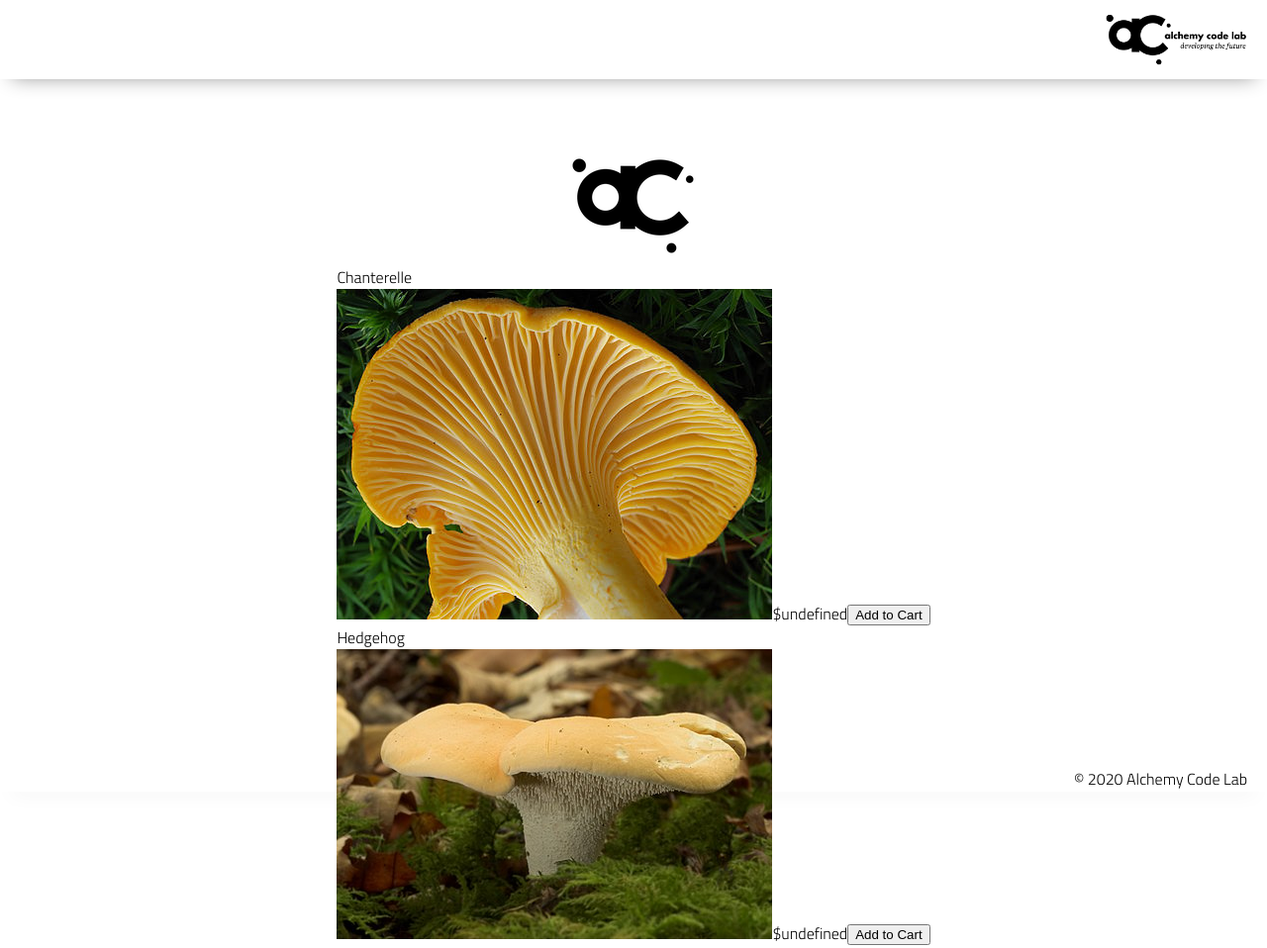
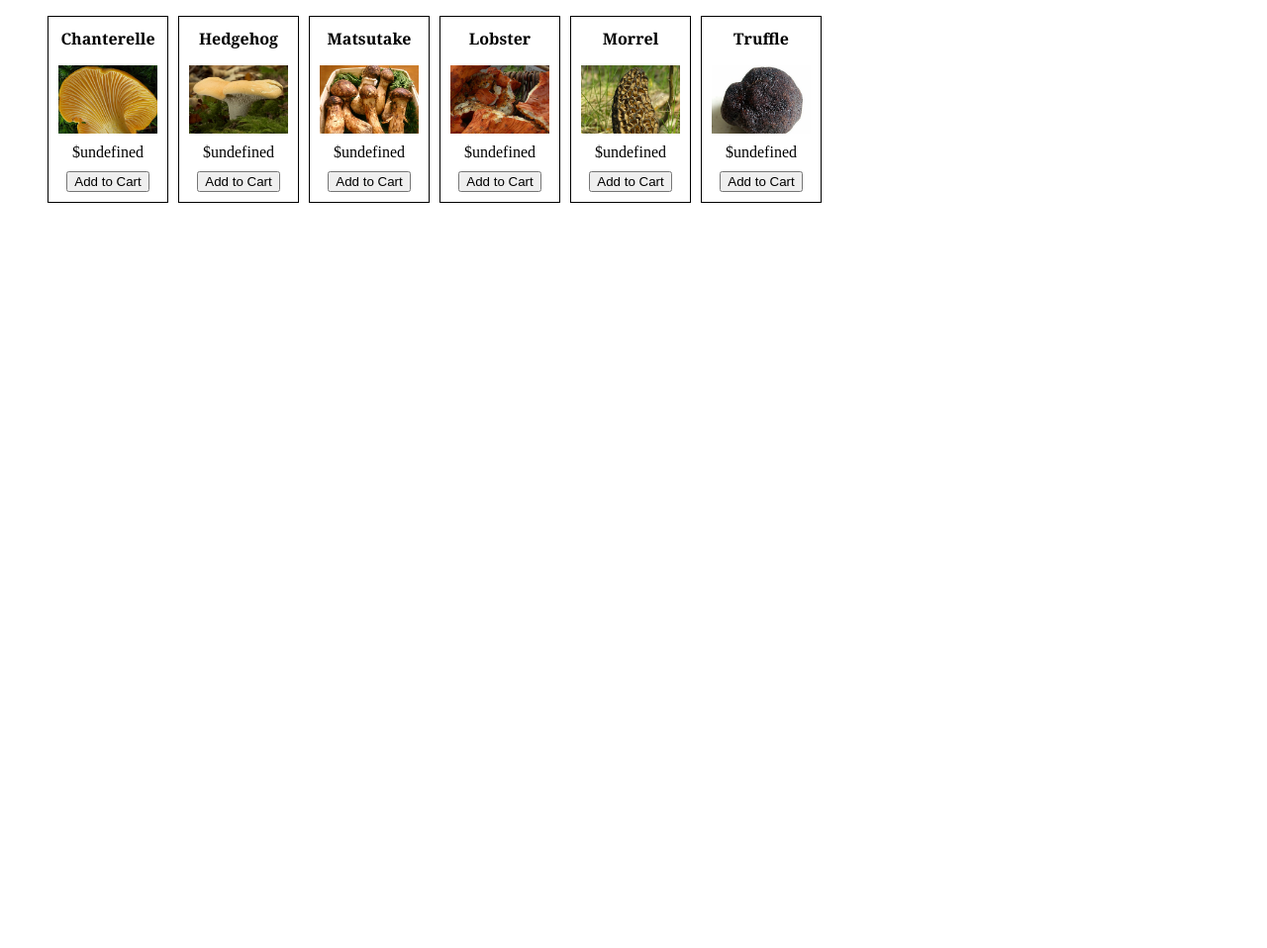
Before and after one commit to satyadvaya/lab-06-e-commerce-site, a plain HTML site: page index.html in a window 1280 px wide. Shown: the top 958 px of the page at 99% size. After the commit the page ends 800 px from the top, so only its background shows below. Drawn offline with Linux system fonts and the light colour scheme.

Commit message:
resized and replaced image files, added CSS

```diff
--- a/app.js
+++ b/app.js
@@ -1,7 +1,13 @@
 // import functions and grab DOM elements
 import mushrooms from './mushrooms.js';
 import { renderMushroom } from './render-mushroom.js';
-console.log(mushrooms);
+
+const mushroomsUl = document.getElementById('mushrooms');
+
+for (let mushroom of mushrooms) {
+    const mushroomLi = renderMushroom(mushroom);
+    mushroomsUl.appendChild(mushroomLi);
+}
 
 // initialize state
 
@@ -9,10 +15,3 @@ console.log(mushrooms);
   // get user input
   // use user input to update state
   // update DOM to reflect the new state
-
-const mushroomsUl = document.getElementById('mushrooms');
-
-for (let mushroom of mushrooms) {
-    const mushroomLi = renderMushroom(mushroom);
-    mushroomsUl.appendChild(mushroomLi);
-}
--- a/index.html
+++ b/index.html
@@ -6,28 +6,28 @@
     <meta name="viewport" content="width=device-width, initial-scale=1.0">
     <meta http-equiv="X-UA-Compatible" content="ie=edge">
     <link href="https://fonts.googleapis.com/css2?family=Titillium+Web:wght@300&display=swap" rel="stylesheet">
-    <link rel="stylesheet" href="./styles/reset.css">
-    <link rel="stylesheet" href="./styles/style.css">
+    <!-- <link rel="stylesheet" href="./styles/reset.css">
+    <link rel="stylesheet" href="./styles/style.css"> -->
     <link rel="stylesheet" href="./styles/home.css">
     <title>Document</title>
 </head>
 
 <body>
     <header>
-        <div class="gutter-right logo">
+        <!-- <div class="gutter-right logo">
             <img src="assets/big-logo.png" />
-        </div>
+        </div> -->
     </header>
     <main>
         <section class="main-section">
-            <img class="main-logo" src="./assets/alchemy-logo.png" />
+            <!-- <img class="main-logo" src="./assets/alchemy-logo.png" /> -->
             <ul id="mushrooms">
             </ul>
         </section>
     </main>
-    <footer>
+    <!-- <footer>
         <div class="copy gutter-right">&copy; 2020 Alchemy Code Lab</div>
-    </footer>
+    </footer> -->
 
     <script type="module" src="./app.js"></script>
 </body>
--- a/mushrooms.js
+++ b/mushrooms.js
@@ -1,7 +1,7 @@
 const chanterelle = {
     id: 'chanterelle',
     name: 'Chanterelle',
-    image: 'chanterelle.jpeg',
+    image: 'chanterelle.png',
     description: 'Orange, yellow, or white',
     category: 'fruity aroma',
     price: 18
@@ -10,7 +10,7 @@ const chanterelle = {
 const hedgehog = {
     id: 'hedgehog',
     name: 'Hedgehog',
-    image: 'hedgehog.jpeg',
+    image: 'hedgehog.png',
     description: 'Yellow, orange, or brown',
     category: 'pleasant aroma',
     price: 27
@@ -19,7 +19,7 @@ const hedgehog = {
 const matsutake = {
     id: 'matsutake',
     name: 'Matsutake',
-    image: 'matsutake.jpeg',
+    image: 'matsutake.png',
     description: 'Brownish-yellow',
     category: 'spicy aroma',
     price: 36
@@ -28,7 +28,7 @@ const matsutake = {
 const lobster = {
     id: 'lobster',
     name: 'Lobster',
-    image: 'lobster.jpeg',
+    image: 'lobster.png',
     description: 'Red or orange',
     category: 'Seafood-like aroma',
     price: 24
@@ -37,7 +37,7 @@ const lobster = {
 const morrel = {
     id: 'morrel',
     name: 'Morrel',
-    image: 'morrel.jpeg',
+    image: 'morrel.png',
     description: 'Brownish-orange',
     category: 'Earthy aroma',
     price: 30
@@ -47,7 +47,7 @@ const morrel = {
 const truffle = {
     id: 'truffle',
     name: 'Truffle',
-    image: 'truffle.jpeg',
+    image: 'truffle.png',
     description: 'White or black',
     category: 'Musky aroma',
     price: 33
--- a/render-mushroom.js
+++ b/render-mushroom.js
@@ -1,5 +1,6 @@
 export function renderMushroom(mushroom) {
     const mushroomLi = document.createElement('li');
+
     const mushroomH3 = document.createElement('h3');
     mushroomH3.textContent = mushroom.name;
 
@@ -7,11 +8,11 @@ export function renderMushroom(mushroom) {
     mushroomImg.src = `./assets/${mushroom.image}`;
     mushroomImg.alt = mushroom.name;
 
+    const button = document.createElement('button');
+    button.textContent = 'Add to Cart';
+
     const mushroomSpan = document.createElement('span');
     mushroomSpan.textContent = `$${mushroomSpan.price}`;
-
-    const button = document.createElement('button');
-    button.textContent = 'Add to Cart';
 
     mushroomLi.appendChild(mushroomH3);
     mushroomLi.appendChild(mushroomImg);
--- a/styles/home.css
+++ b/styles/home.css
@@ -1 +1,33 @@
 /* add home page styles here */
+#mushrooms {
+    display: flex;
+    flex-wrap: wrap;
+}
+
+#mushrooms li {
+    width: 100px;
+    border: 1px solid black;
+    padding: 10px;
+    margin-right: 10px;
+    list-style-type: none;
+    text-align: center;
+}
+
+#mushrooms li h3 {
+    font-family: Georgia, 'Times New Roman', Times, serif;
+    font-size: 1rem;
+    font-weight: bold;
+}
+
+#mushrooms li img {
+    width: 100px;
+}
+
+#mushrooms h3 {
+    margin-top: 1px;
+}
+
+#mushrooms img, span {
+     display: block;
+     padding-bottom: 10px;
+}
--- a/styles/reset.css
+++ b/styles/reset.css
@@ -3,7 +3,7 @@
    v2.0 | 20110126
    License: none (public domain)
 */
-
+/*
 *{
     box-sizing: border-box;
 }
@@ -36,4 +36,4 @@ time, mark, audio, video {
 
 ol, ul {
 	list-style: none;
-}
+} */
--- a/styles/style.css
+++ b/styles/style.css
@@ -1,5 +1,5 @@
 
-body {
+/* body { */
     /* https://coolors.co/generate and click export -> scss to get the colors to copy and paste below*/
     /* --color1: hsla(349, 69%, 76%, 1);
     --color2: hsla(207, 67%, 44%, 1);
@@ -12,7 +12,7 @@ body {
     --color3: hsla(315, 37%, 86%, 1);
     --color4: hsla(45, 73%, 98%, 1);
     --color5: hsla(224, 40%, 79%, 1); */
-
+/*
     --header-height: 80px;
     --shadow: 0px 10px 20px -12px rgba(0,0,0,0.45);
     --gutter: 30px;
@@ -110,4 +110,4 @@ footer {
         transform: rotate3d(10, 10, 10, 50deg) scale(1);
     }
 
-  }
+  } */
```
Also changed, not shown: assets/chanterelle.jpeg (deleted), assets/chanterelle.png (added), assets/hedgehog.jpeg (deleted), assets/hedgehog.png (added), assets/lobster.jpeg (deleted), assets/lobster.png (added), assets/matsutake.jpeg (deleted), assets/matsutake.png (added), assets/morrel.jpeg (deleted), assets/morrel.png (added), assets/truffle.jpeg (deleted), assets/truffle.png (added).
